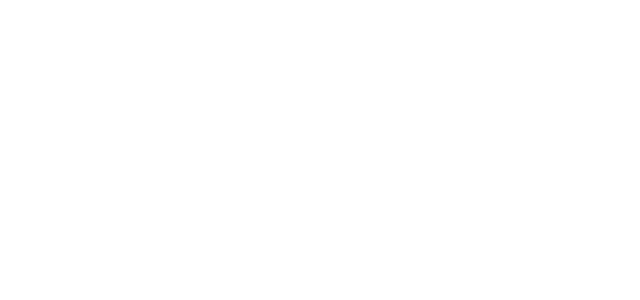
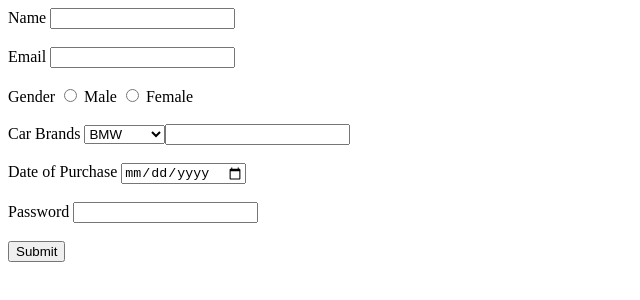
Before and after one commit to acciojob/car-insurance-form-Suraj00345, a website: page main.html in a window 1280 px wide. Shown: the whole page, without its empty margins (0-640 px from the left). Drawn offline with Linux system fonts and the light colour scheme.

Commit message:
created a submission

```diff
--- a/main.html
+++ b/main.html
@@ -8,6 +8,35 @@
 
 <body>
 	<!-- the entire body must be written by student -->
+	<form method="post">
+		<label for="name">Name</label>
+		<input type="Text" name="name" id="name" required>
+		<br><br>
+		<label for="email">Email</label>
+		<input type="email" name="email" id="email" required>
+		<br><br>
+		<label for="gender">Gender</label>
+		<input type="radio" name="gender" value="male" required="required"> Male
+        <input type="radio" name="gender" value="female" required="required"> Female
+		<br><br>
+		<label for="cars">Car Brands</label>
+		<select name="cars" id="cars">
+			<option value="BMW">BMW</option>
+			<option value="Audi">Audi</option>
+			<option value="Mercedez">Mercedez</option>
+			<br><br>
+
+		<label for="carage">Car Age</label>
+		<input type="number" name="carage" id=carage required>
+			<br><br>
+		<label for="dop">Date of Purchase</label>
+		<input type="date" name="dop" id="dop" required>
+			<br><br>
+		<label for="password">Password</label>
+		<input type="password" name="password" id="password" required>
+	    <br><br>
+	 <input type="submit" value="Submit">
+	</form>
     <script type="text/javascript" src="./script.js">
 </script>
 
```
